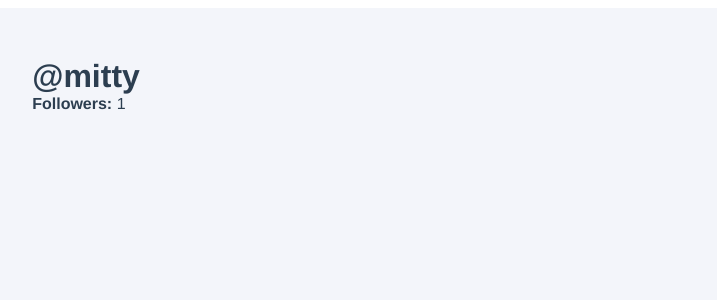
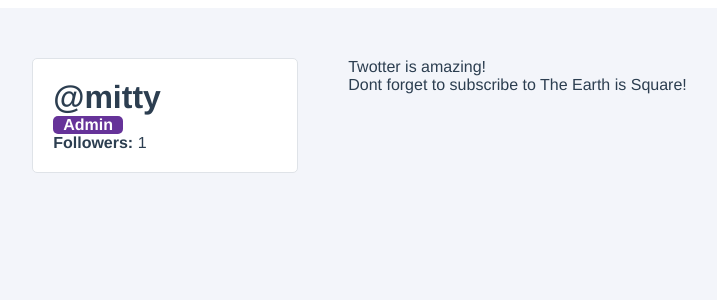
Before and after one commit to fl97/twotter, a Vue app: page / in a window 1280 px wide. Shown: the top 300 px of the page, without its empty margins (39-756 px from the left). Built offline with nearby package versions, Linux system fonts and the light colour scheme.

Commit message:
loop through tweets and display

```diff
--- a/src/components/UserProfile.vue
+++ b/src/components/UserProfile.vue
@@ -1,10 +1,18 @@
 <template>
   <div class="user-profile">
-    <div class="user-profile__user-">
+    <div class="user-profile__user-panel">
       <h1 class="user-profile__username">@{{ user.username }}</h1>
+      <div class="user-profile__admin-badge" v-if="user.isAdmin">
+          Admin
+      </div>
       <div class="user-profile__follower">
         <strong>Followers: </strong> {{ followers }}
       </div>
+    </div>
+    <div class="user-profile__twoots-wrapper">
+        <div class="user-profile__twoot" v-for="twoot in user.twoots" :key="twoot.id">
+            {{ twoot.content }}
+        </div>
     </div>
   </div>
 </template>
@@ -21,7 +29,11 @@ export default {
         firstName: 'Florian',
         lastName: 'Lutz',
         email: 'lutz-florian@gmx.net',
-        isAdmin: true
+        isAdmin: true,
+        twoots: [
+            {id: 1, content: 'Twotter is amazing!'},
+            {id: 2, content: "Dont forget to subscribe to The Earth is Square!"}
+        ]
       }
     }
   },
@@ -66,6 +78,15 @@ export default {
     border: 1px solid #DFE3E8;
 }
 
+.user-profile__admin-badge {
+    background: rebeccapurple;
+    color: white;
+    border-radius: 5px;
+    margin-right: auto;
+    padding: 0 10px;
+    font-weight: bold;
+}
+
 h1 {
     margin: 0;
 }
```
